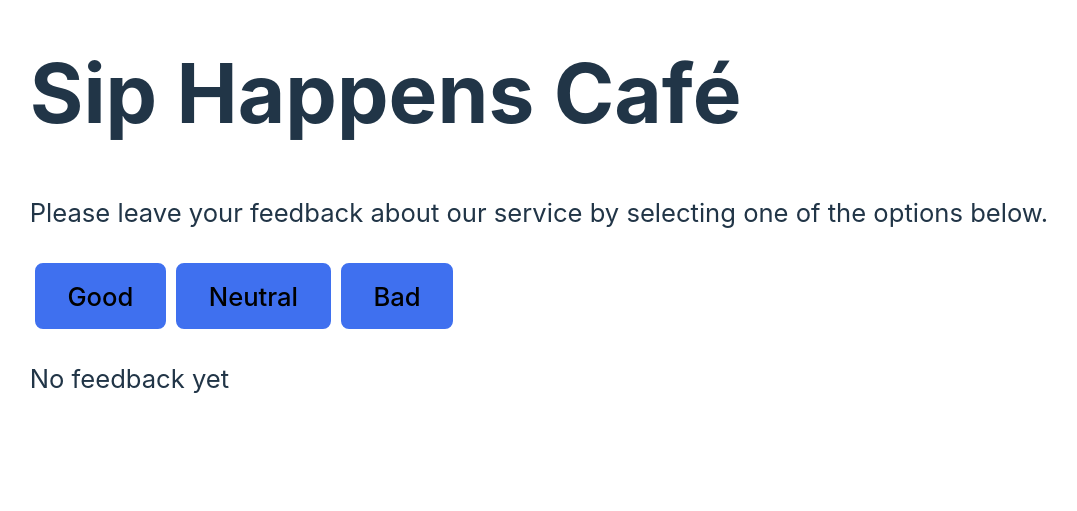
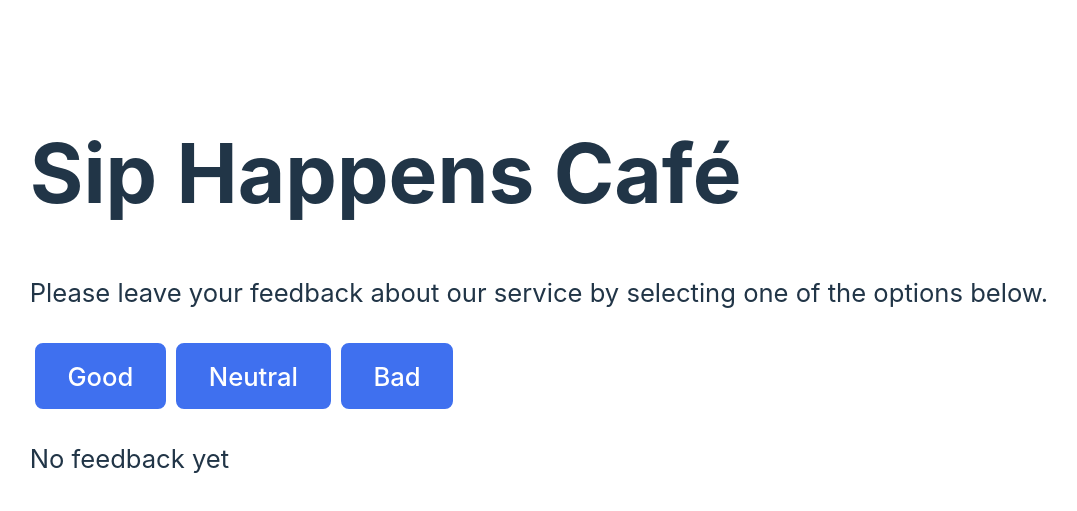
Before and after one commit to annienf17/goit-react-hw-02, a React (Vite) app: page / in a window 1280 px wide. Shown: the part 191-702 px from the top of the page, without its empty margins (101-1178 px from the left). Built offline with nearby package versions, Linux system fonts and the light colour scheme.

Commit message:
color buttons

```diff
--- a/src/Options.module.css
+++ b/src/Options.module.css
@@ -1,22 +1,25 @@
 body {
   font-size: 1.6rem;
   margin: 0;
-  padding: 0;
+  padding: 5rem;
 }
 .button {
   background-color: #3f70ef;
   border: 2px solid #3f70ef;
   margin: 5px;
-
   cursor: pointer;
+  color: white;
 }
 .button:hover {
   border: 2px solid white;
+  color: white;
 }
 .reset {
   background-color: #df1204;
+  color: white;
   margin: 5px;
 }
 .reset:hover {
   border: 2px solid white;
+  color: white;
 }
--- a/src/useFeedback.js
+++ b/src/useFeedback.js
@@ -1,6 +1,6 @@
 import { useState, useEffect } from "react";
 
-const useFeedback = () => {
+export default function useFeedback() {
   const [feedback, setFeedback] = useState({ good: 0, neutral: 0, bad: 0 });
 
   useEffect(() => {
@@ -26,6 +26,4 @@ const useFeedback = () => {
   };
 
   return { feedback, updateFeedback, resetFeedback };
-};
-
-export default useFeedback;
+}
```
